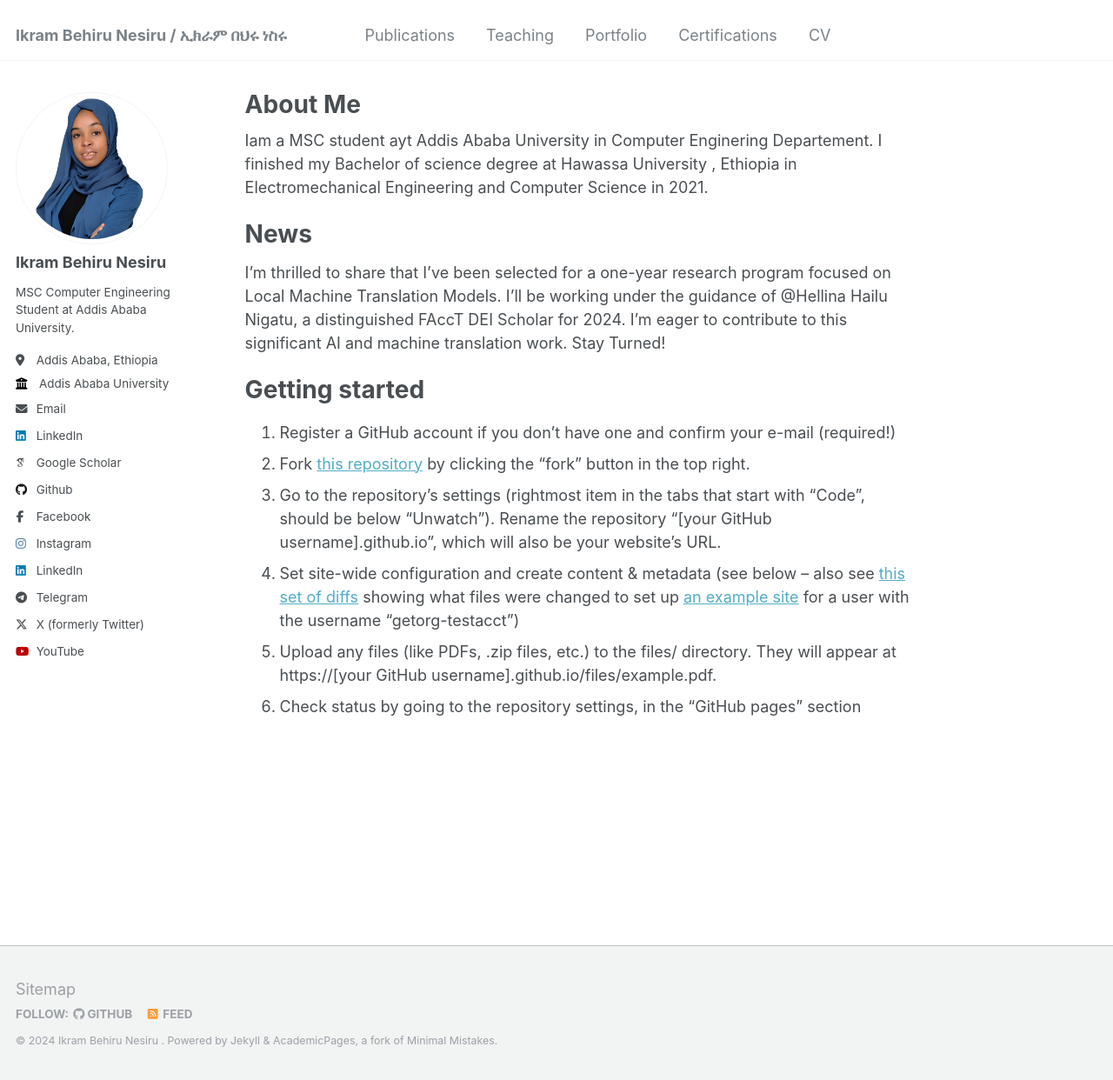
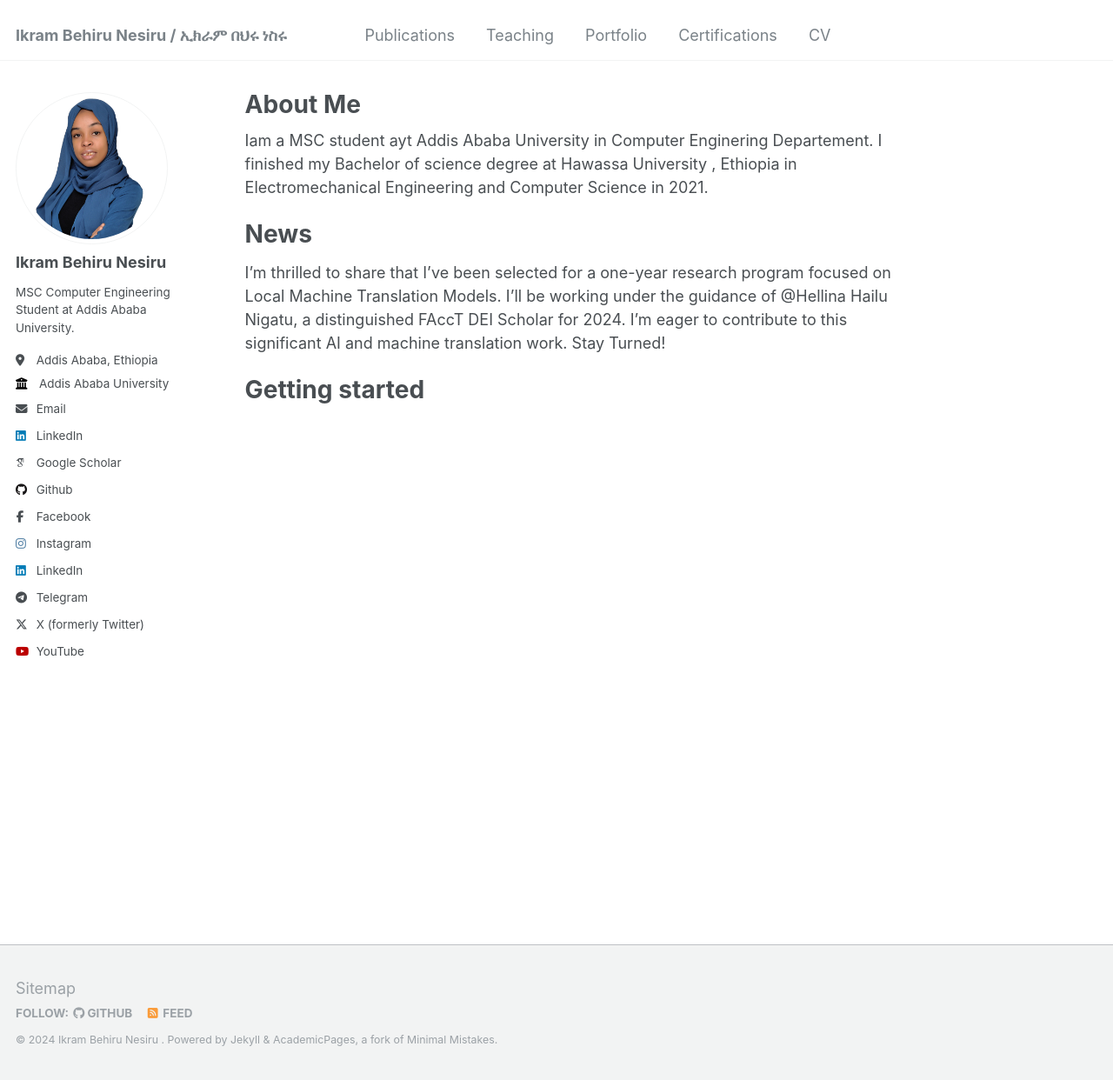
Before and after one commit to IkramBehiru/firsttgithub.io, a Jekyll site: the page built from _pages/about.md, in a window 1280 px wide and 1242 px high. Shown: the whole window at 87% size. Built offline with Jekyll 4.4.1, drawn with Linux system fonts in a browser that asks for light colours; some web fonts are replaced.

Commit message:
Update about.md

```diff
--- a/_pages/about.md
+++ b/_pages/about.md
@@ -8,15 +8,13 @@ redirect_from:
 ---
 Iam a MSC student ayt Addis Ababa University in Computer Enginering Departement. I finished my Bachelor of science degree at Hawassa University , Ethiopia in Electromechanical Engineering and Computer Science in 2021.
 
+
+
+
 News
 ======
 I'm thrilled to share that I've been selected for a one-year research program focused on Local Machine Translation Models. I'll be working under the guidance of @Hellina Hailu Nigatu, a distinguished FAccT DEI Scholar for 2024. I'm eager to contribute to this significant AI and machine translation work. Stay Turned!
 
+
 Getting started
 ======
-1. Register a GitHub account if you don't have one and confirm your e-mail (required!)
-1. Fork [this repository](https://github.com/academicpages/academicpages.github.io) by clicking the "fork" button in the top right.
-1. Go to the repository's settings (rightmost item in the tabs that start with "Code", should be below "Unwatch"). Rename the repository "[your GitHub username].github.io", which will also be your website's URL.
-1. Set site-wide configuration and create content & metadata (see below -- also see [this set of diffs](http://archive.is/3TPas) showing what files were changed to set up [an example site](https://getorg-testacct.github.io) for a user with the username "getorg-testacct")
-1. Upload any files (like PDFs, .zip files, etc.) to the files/ directory. They will appear at https://[your GitHub username].github.io/files/example.pdf.
-1. Check status by going to the repository settings, in the "GitHub pages" section
```
